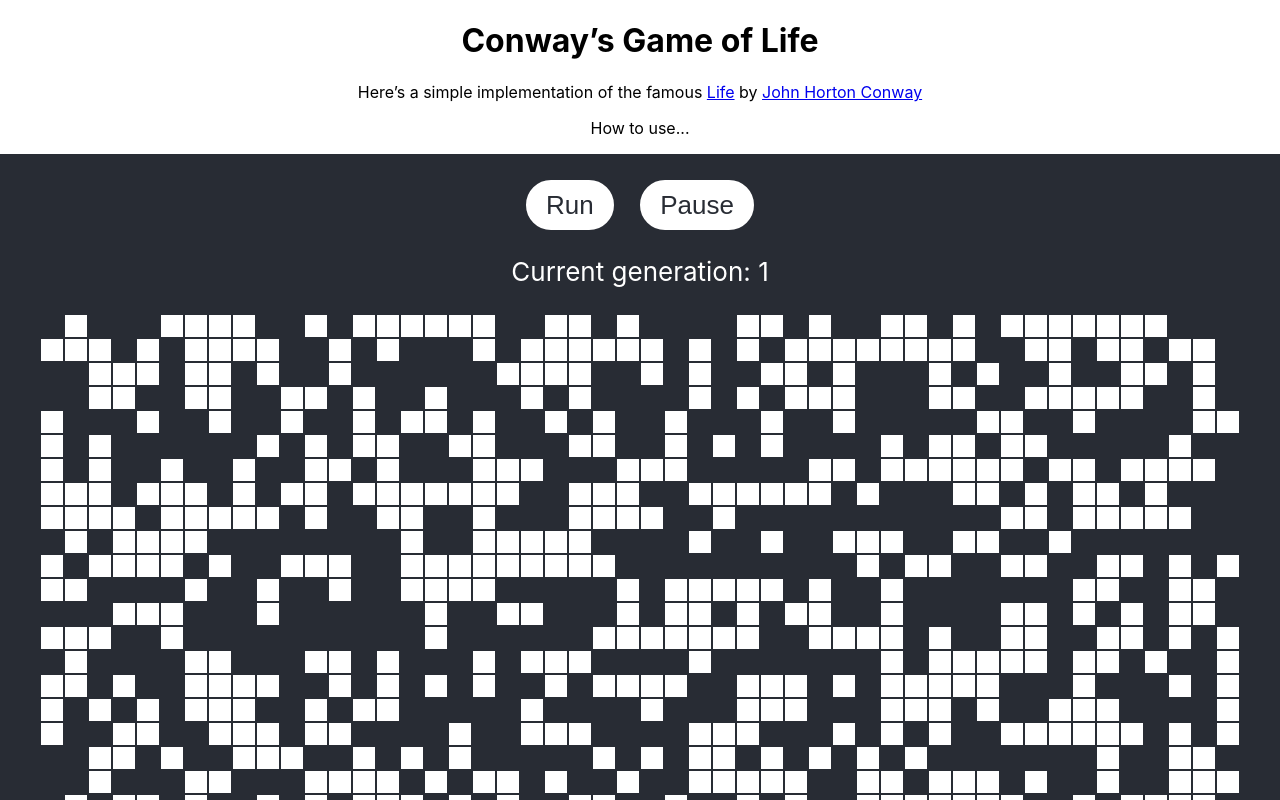
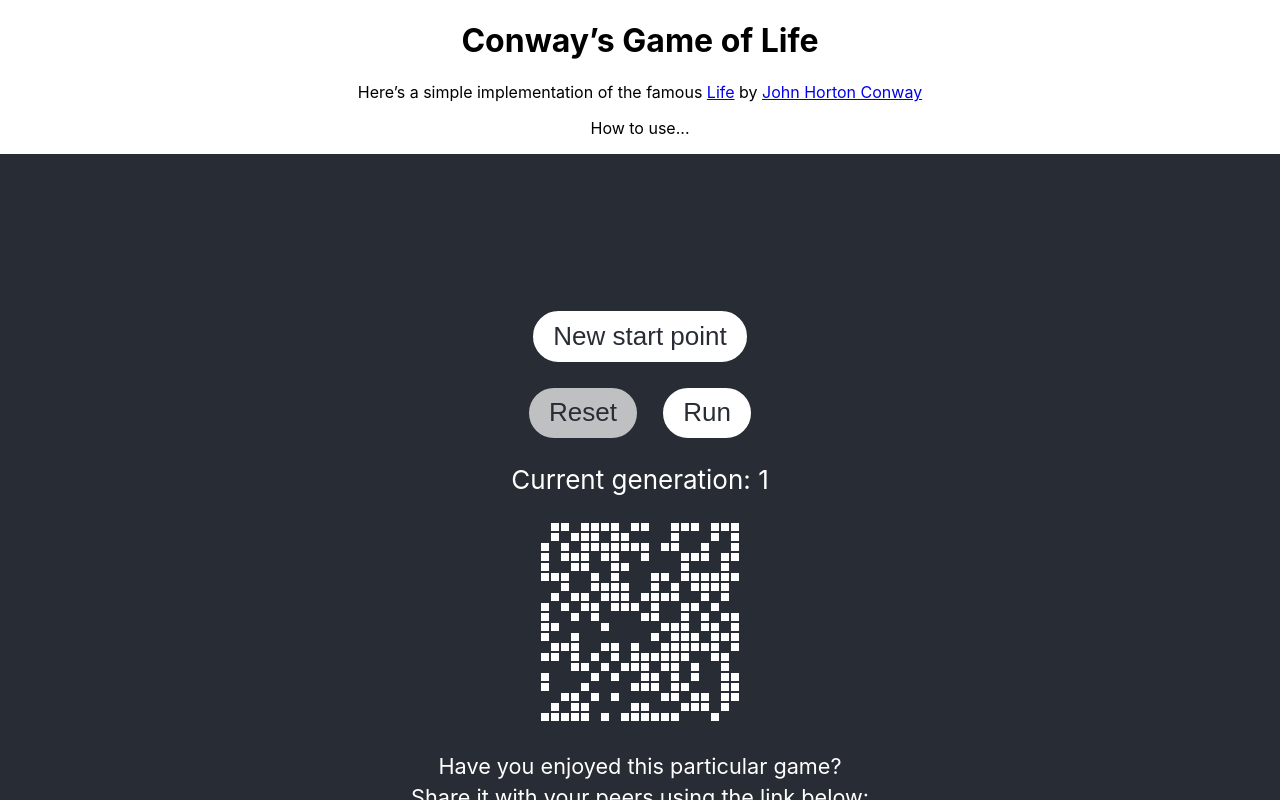
Before and after one commit to Raz666/game-of-life, a React (Create React App) app: page / in a window 1280 px wide. Shown: the top 800 px of the page. Built offline with nearby package versions, Linux system fonts and the light colour scheme.

Commit message:
fix run/pause/reset logic, add new start port generation

```diff
--- a/src/App.scss
+++ b/src/App.scss
@@ -22,8 +22,8 @@ $common-border: 2px solid $common-light;
 }
 
 td {
-  width: 20px;
-  height: 20px;
+  width: 6px;
+  height: 6px;
 
   &.alive {
     background-color: $common-light;
@@ -36,11 +36,16 @@ button {
   border: $common-border;
   color: $common-dark;
 
-  &:hover,
+  &:hover:enabled,
   &:focus {
     background: none;
     color: $common-light;
     cursor: pointer;
+  }
+
+  &:disabled{
+    opacity: 0.7;
+    cursor: not-allowed;
   }
 
   &.toggle {
--- a/src/components/Game.tsx
+++ b/src/components/Game.tsx
@@ -1,4 +1,4 @@
-import React, { useState, useRef } from 'react';
+import React, { useState, useRef, useEffect } from 'react';
 import { RouteComponentProps } from 'react-router-dom';
 import { Matrix, calculateNextGeneration, generateStartPoint } from '../services/GameLogic';
 
@@ -6,24 +6,26 @@ type Params = {
   startPoint: string,
 };
 
-const startPointSize = 50; //prepare table to overflow instead if squish
+const startPointSize = 20; //prepare table to overflow instead if squish
 
 const Game: React.FC<RouteComponentProps<Params>> = ({ match }) => {
-  let parsedURL: Matrix | undefined;
+  let parsedUrl: Matrix | undefined;
   let parseError: string;
   try {
-    parsedURL = match.params && match.params.startPoint && JSON.parse(match.params.startPoint)
+    parsedUrl = match.params && match.params.startPoint && JSON.parse(match.params.startPoint)
   } catch {
     parseError = 'There’s a typo in the starting point. Please make sure it looks like this: [[0,1,0],[0,1,0],[0,1,0]]'; //show it somewhere
   }
 
-  const startPoint = parsedURL ? parsedURL : generateStartPoint(startPointSize, startPointSize);
+  const startPoint = parsedUrl ? parsedUrl : generateStartPoint(startPointSize, startPointSize);
   const gameUrl = useRef<HTMLInputElement>(null);
 
   const [area, setArea] = useState(startPoint);
+  const [currentStartPoint, setCurrentStartPoint] = useState(startPoint);
+  const [shareUrl, setShareUrl] = useState(window.location.href);
   const [generation, setGeneration] = useState(1);
   const [ticker, setTicker] = useState(1);
-  const [paused, setPaused] = useState(false);
+  const [paused, setPaused] = useState(true);
 
   const setup = ((game: Matrix) => {
     const interval: number = window.setInterval(() => {
@@ -36,30 +38,51 @@ const Game: React.FC<RouteComponentProps<Params>> = ({ match }) => {
     return () => clearInterval(interval);
   });
 
-  const copyUrl = () => {
+  const copyUrl = (): void => {
     gameUrl.current && gameUrl.current.select();
     document.execCommand("copy");
   }
 
-
-  const toggleTicking = () => {
+  const toggleTicking = (): void => {
     paused ? setup(area) : clearInterval(ticker);
     setPaused(!paused);
   }
 
-  const reset = () => {
+  const reset = (newStartPoint?: Matrix): void => {
     clearInterval(ticker);
-    setArea(startPoint);
+    if (newStartPoint) setCurrentStartPoint(newStartPoint);
+    setArea(newStartPoint ? newStartPoint : currentStartPoint);
     setGeneration(1);
-    setup(startPoint);
+    if (!paused) setup(newStartPoint ? newStartPoint : currentStartPoint);
   }
+
+  // useEffect(() => {
+  //   // console.log('generation', generation);
+
+  // }, [generation]);
+
+  // useEffect(() => {
+  //   // console.log('area', JSON.stringify(area));
+  //   // [[0,0,0,1,0],[1,0,1,0,1],[0,0,1,1,1],[0,1,0,0,0],[0,0,1,1,0]]
+  // }, [area]);
+
+  useEffect(() => {
+    // console.log('newStartPoint', JSON.stringify(currentStartPoint));
+    // console.log('href', window.location.origin);
+    setShareUrl(`${window.location.origin}/${JSON.stringify(currentStartPoint)}`);
+  }, [currentStartPoint]);
 
   return (
     <header className="App-header">
       <section>
         <div>
-          <button onClick={reset} className="toggle">{generation > 1 ? 'Reset' : 'Run'}</button>
-          <button onClick={toggleTicking} className="toggle">{paused ? 'Resume' : 'Pause'}</button>
+          <p>
+            <button onClick={() => reset(generateStartPoint(startPointSize, startPointSize))} className="toggle">New start point</button>
+          </p>
+        </div>
+        <div>
+          <button onClick={() => reset()} className="toggle" disabled={generation <= 1}>Reset</button>
+          <button onClick={toggleTicking} className="toggle">{paused ? (generation > 1 ? 'Resume' : 'Run') : 'Pause'}</button>
         </div>
         <p>
           Current generation: {generation}
@@ -84,7 +107,7 @@ const Game: React.FC<RouteComponentProps<Params>> = ({ match }) => {
       <section>
         <p><small>Have you enjoyed this particular game? <br />Share it with your peers using the link below:</small></p>
         <div>
-          <input ref={gameUrl} value={window.location.href} readOnly />
+          <input ref={gameUrl} value={shareUrl} readOnly />
           <button onClick={copyUrl} className="copy">Copy</button>
         </div>
       </section>
```
